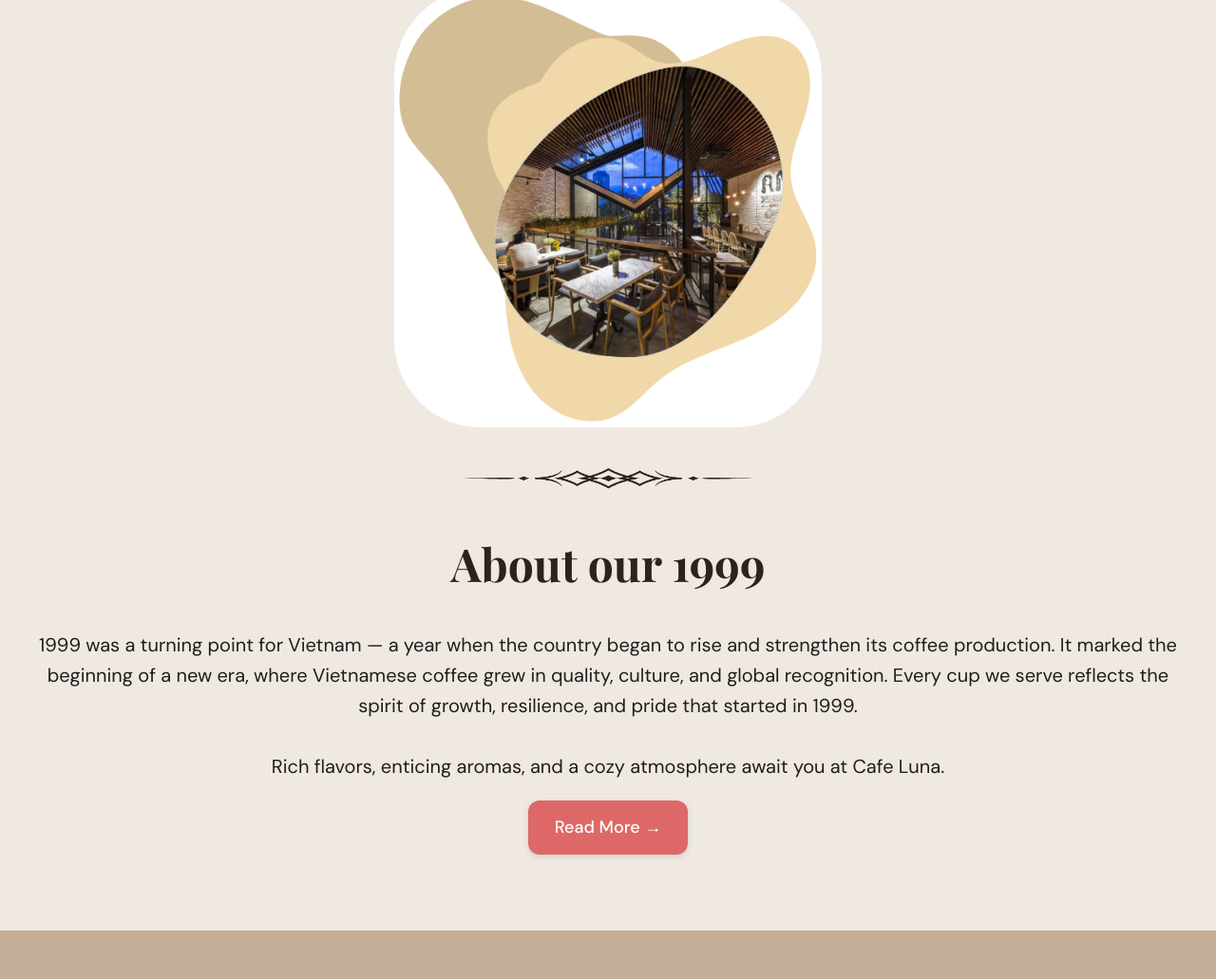
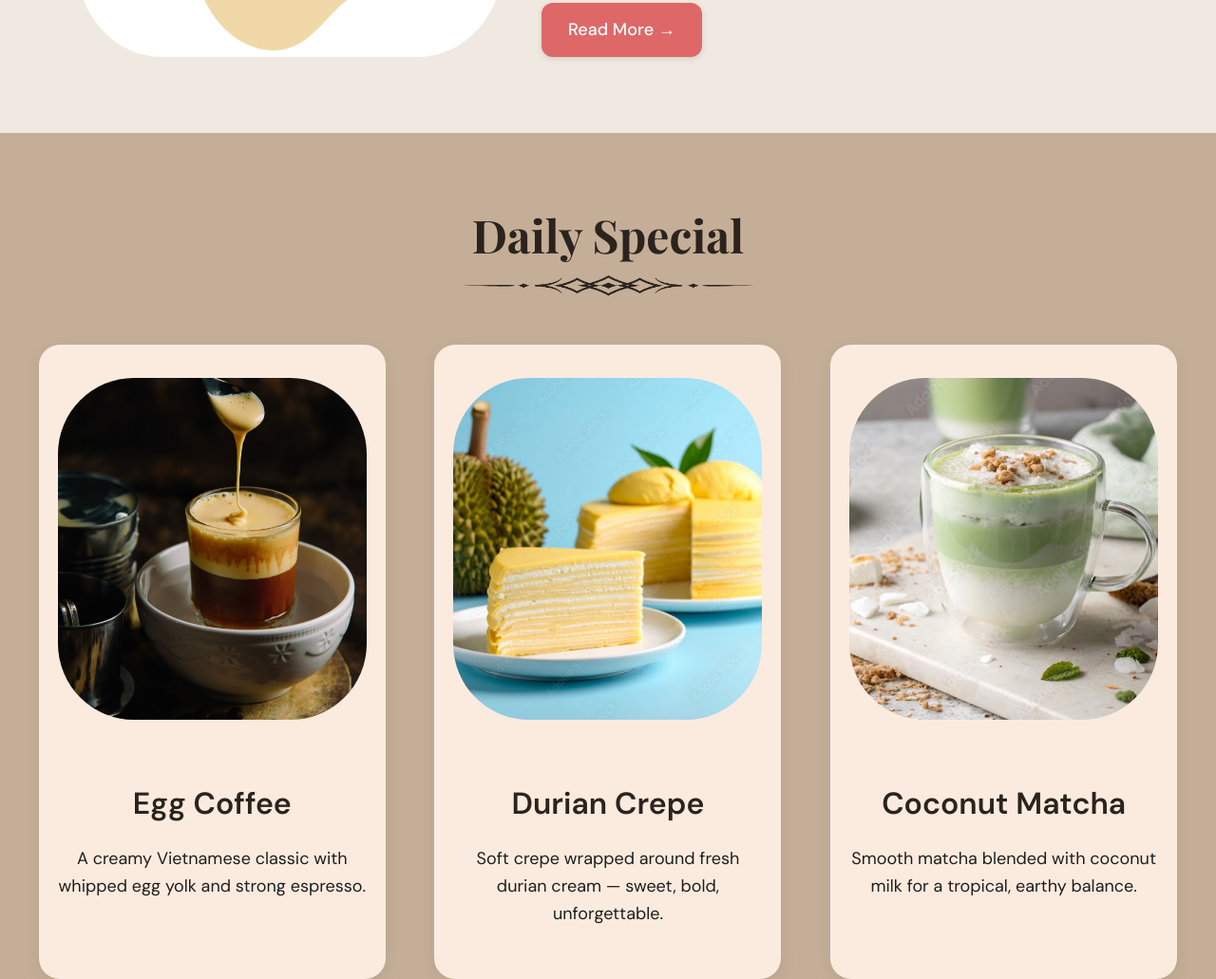
Before and after one commit to ubcyukiny/cafe-luna, a plain HTML site: page index.html in a window 1280 px wide. Shown: the part 1284-2315 px from the top of the page at 95% size. Drawn offline with nearby package versions, Linux system fonts and the light colour scheme.

Commit message:
minor grid adjustment inn daily special

```diff
--- a/css/index.css
+++ b/css/index.css
@@ -61,7 +61,7 @@ a:hover {
 
 .daily-section {
   background: var(--tan-bg);
-  padding: 100px 0;
+  padding: 40px 0;
   text-align: center;
 }
 
@@ -73,17 +73,18 @@ a:hover {
 .daily-grid {
   display: grid;
   grid-template-columns: repeat(3, 1fr);
-  gap: 40px;
+  gap: 10px;
   justify-items: center;
-  padding: 10px;
+  padding: 20px;
+  margin-top: 20px;
 }
 
 .daily-card {
   background: var(--tan-light);
-  padding: 35px 28px;
+  padding: 35px 20px;
   border-radius: 22px;
   width: 100%;
-  max-width: 350px;
+  max-width: 325px;
   box-shadow: 0 6px 20px rgba(0, 0, 0, 0.06);
   text-align: center;
   transition: transform 0.3s ease, box-shadow 0.3s ease;
@@ -100,7 +101,7 @@ a:hover {
 
 .daily-img {
   width: 100%;
-  height: 420px;
+  height: 360px;
   object-fit: cover;
   border-radius: 80px;
   margin-bottom: 22px;
@@ -122,7 +123,7 @@ a:hover {
 /* RESPONSIVE LAYOUT */
 
 /* DESKTOP */
-@media (max-width: 1280px) {
+@media (max-width: 1200px) {
   /* HERO */
   .hero-content {
     flex-direction: column;
```
